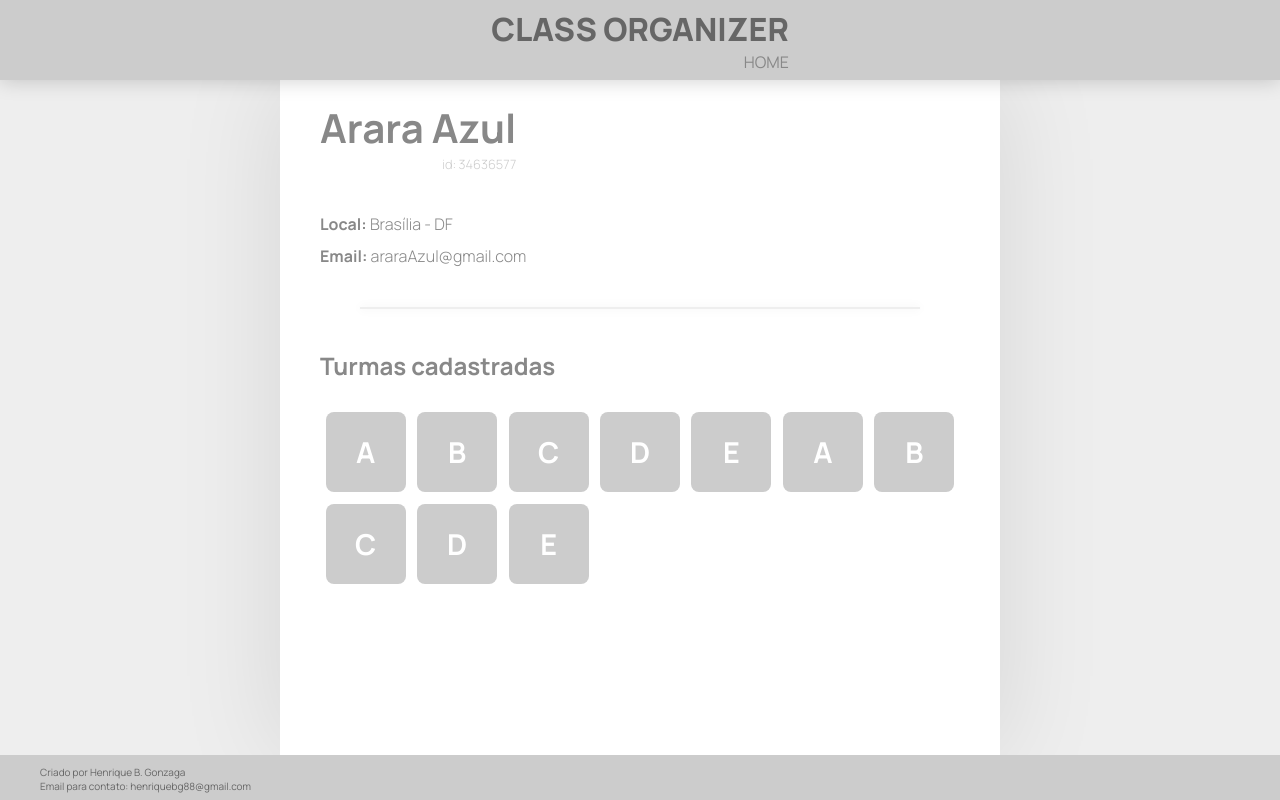
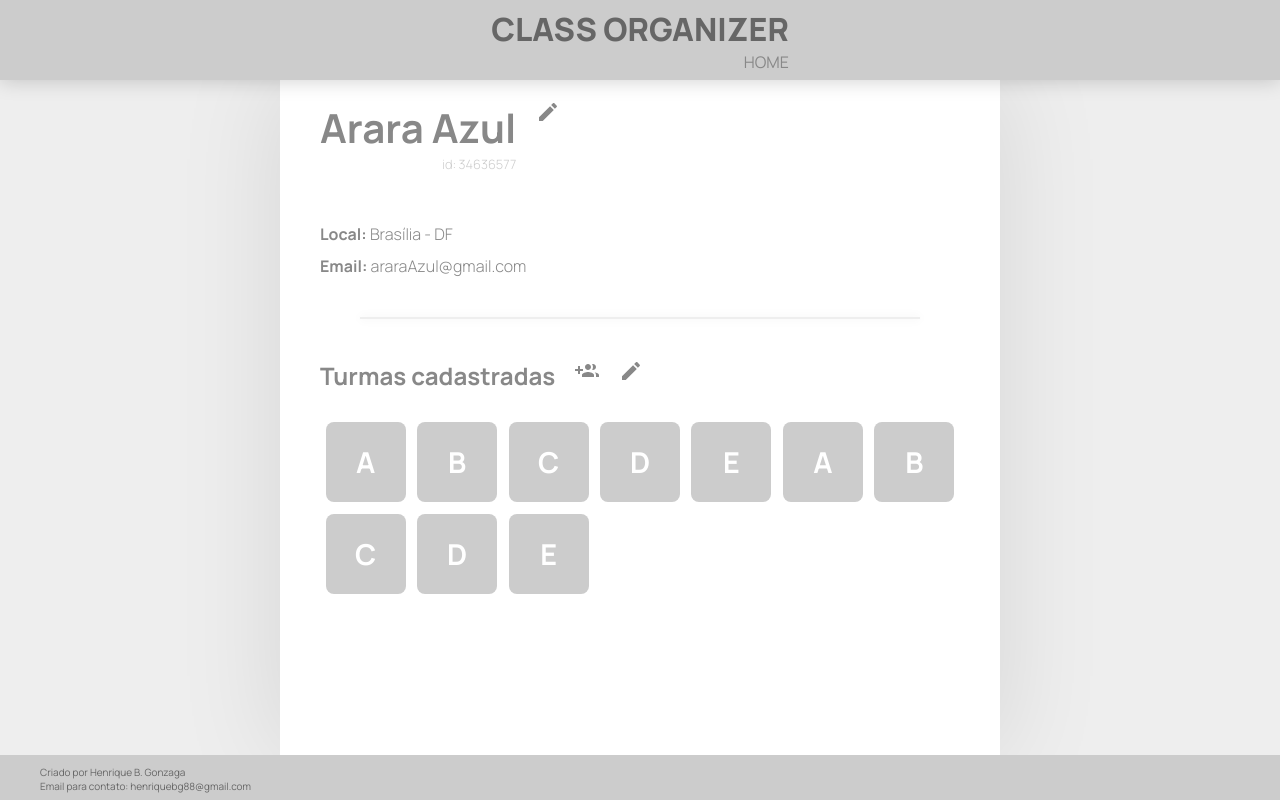
Before and after one commit to henriquebg88/Class_Creator, a React (Create React App) app in the folder frontend/: page /perfil in a window 1280 px wide. Built offline with nearby package versions, Linux system fonts and the light colour scheme; the HTML template or start-up script is replaced by a standard one.

Commit message:
Minor changes on the page. Creation of Production Branch

```diff
--- a/frontend/src/Pages/Perfil _EDIT/index.js
+++ b/frontend/src/Pages/Perfil _EDIT/index.js
@@ -1,6 +1,6 @@
 import React from 'react';
 import { Link } from 'react-router-dom';
-import { MdDelete, MdEdit } from 'react-icons/md'
+import { MdDelete, MdEdit, MdArrowBack } from 'react-icons/md'
 
 import '../Perfil/styles.css';
 
@@ -8,7 +8,8 @@ export default function Perfil_edit() {
     return (
         <div className="container">
             <div className="paper">
-                <section id='user-data'>
+                <section id='user-data' className='edit'>
+
                     <form action="post">
                         <div className="label-input">
                             <label htmlFor=""><span>Nome:</span></label>
@@ -32,6 +33,9 @@ export default function Perfil_edit() {
                             <input type='email' id='email' defaultValue='araraAzul@gmail.com' ></input>
                         </div>
                     </form>
+
+                    <Link to='/perfil' ><MdArrowBack/></Link>
+
                 </section>
                 <hr/>
                 <section id='turmas'>
--- a/frontend/src/Pages/Perfil/index.js
+++ b/frontend/src/Pages/Perfil/index.js
@@ -1,4 +1,6 @@
 import React from 'react';
+import { Link } from 'react-router-dom';
+import { MdEdit, MdGroupAdd } from 'react-icons/md';
 
 import './styles.css';
 
@@ -7,17 +9,27 @@ export default function Perfil() {
         <div className="container">
             <div className="paper">
                 <section id='user-data'>
-                    <div className="usuario">
-                        <h1>Arara Azul</h1>
-                        <p id='id'>id: 34636577</p>
+                    <div className='icons-options'>
+                        <div className="usuario-info">
+                            <h1>Arara Azul</h1>
+                            <p id='id'>id: 34636577</p>
+                        </div>
+                        <Link to='/perfil/edit' ><MdEdit/></Link>
                     </div>
+
+
                     <p id='city'><span>Local:</span> Brasília - DF</p>
 
                     <p id='email'><span>Email:</span> araraAzul@gmail.com</p>
                 </section>
                 <hr/>
                 <section id='turmas'>
-                    <h2>Turmas cadastradas</h2>
+                    <div className="icons-options">
+                        <h2>Turmas cadastradas</h2>
+                        <Link><MdGroupAdd/></Link>
+                        <Link to='/perfil/edit' ><MdEdit/></Link>
+
+                    </div>
 
                     <div className='lista-turmas'>
                         <ul>
--- a/frontend/src/Pages/Perfil/styles.css
+++ b/frontend/src/Pages/Perfil/styles.css
@@ -5,23 +5,41 @@
     box-shadow: 0 0 100px rgba(0,0,0,0.1);
     padding: 20px 40px;
 }
-.usuario{
+.icons-options{
+    display: flex;
+}
+.usuario-info{
     margin-bottom: 40px;
     width: fit-content;
 }
-.usuario h1{
+.icons-options a{
+    margin-left: 20px;
+    height: 100%;
+}
+.icons-options a svg{
+    font-size: 1.5em;
+    margin: 0;
+}
+.usuario-info h1{
     font-size: 2.5em;
 }
-.usuario p{
+.usuario-info p{
     text-align: right;
     color: #ccc;
 }
 #id{
     font-size: 0.8em;
 }
-#user-data p{
+section#user-data p{
     font-weight: 300;
     margin-bottom: 10px;
+}
+section#user-data.edit{
+    display: flex;
+    justify-content: space-between;
+}
+section#user-data.edit a svg{
+    font-size: 2em;
 }
 p span{
     font-weight: bold;
@@ -53,7 +71,7 @@ p span{
     transition: 0.1s;
 }
 .lista-turmas.edit ul li{
-    border: 1px dashed black;
+    border: 3px dashed #aaa;
 }
 .lista-turmas.edit ul li svg{
     display: none;
@@ -97,5 +115,6 @@ p span{
     grid-template-columns: max-content;
 }
 div.merge-inputs div{
-    width: 220px;
+    width: 212px;
+    margin-right: 8px;
 }
```
